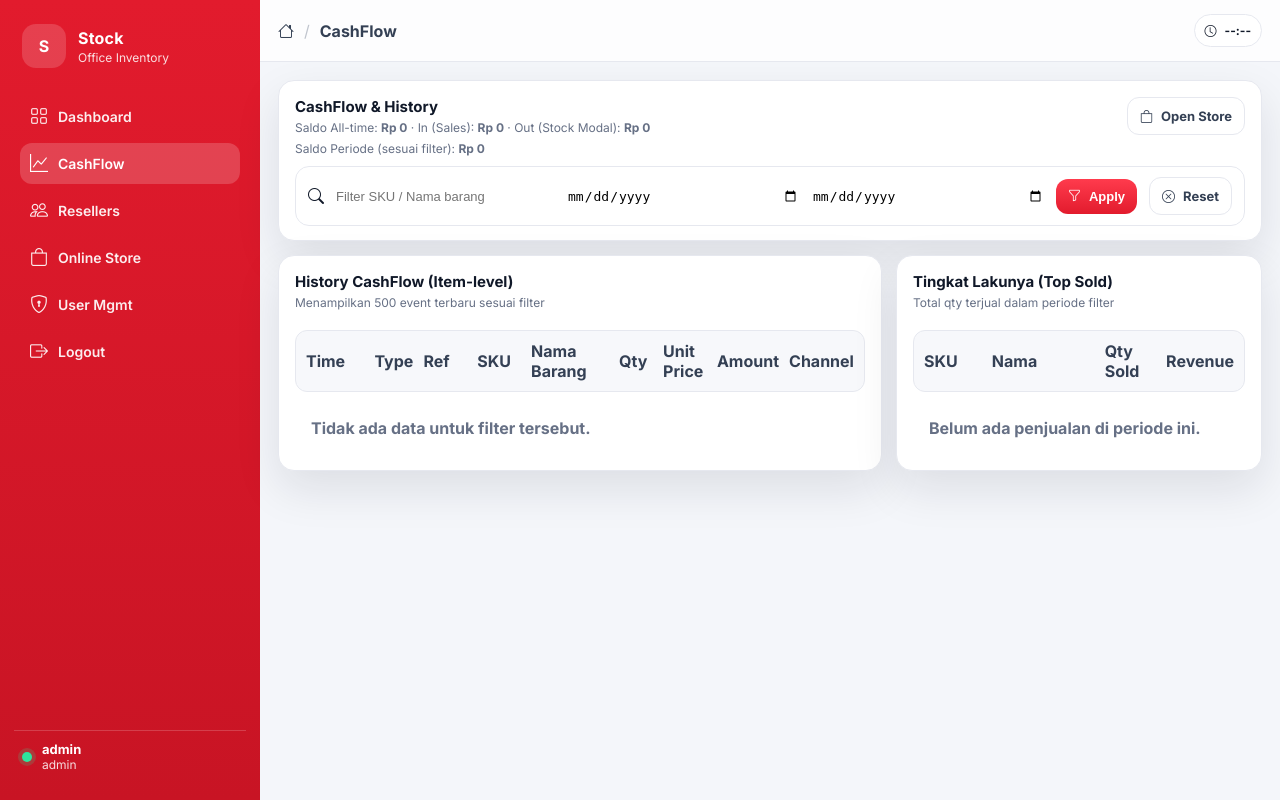
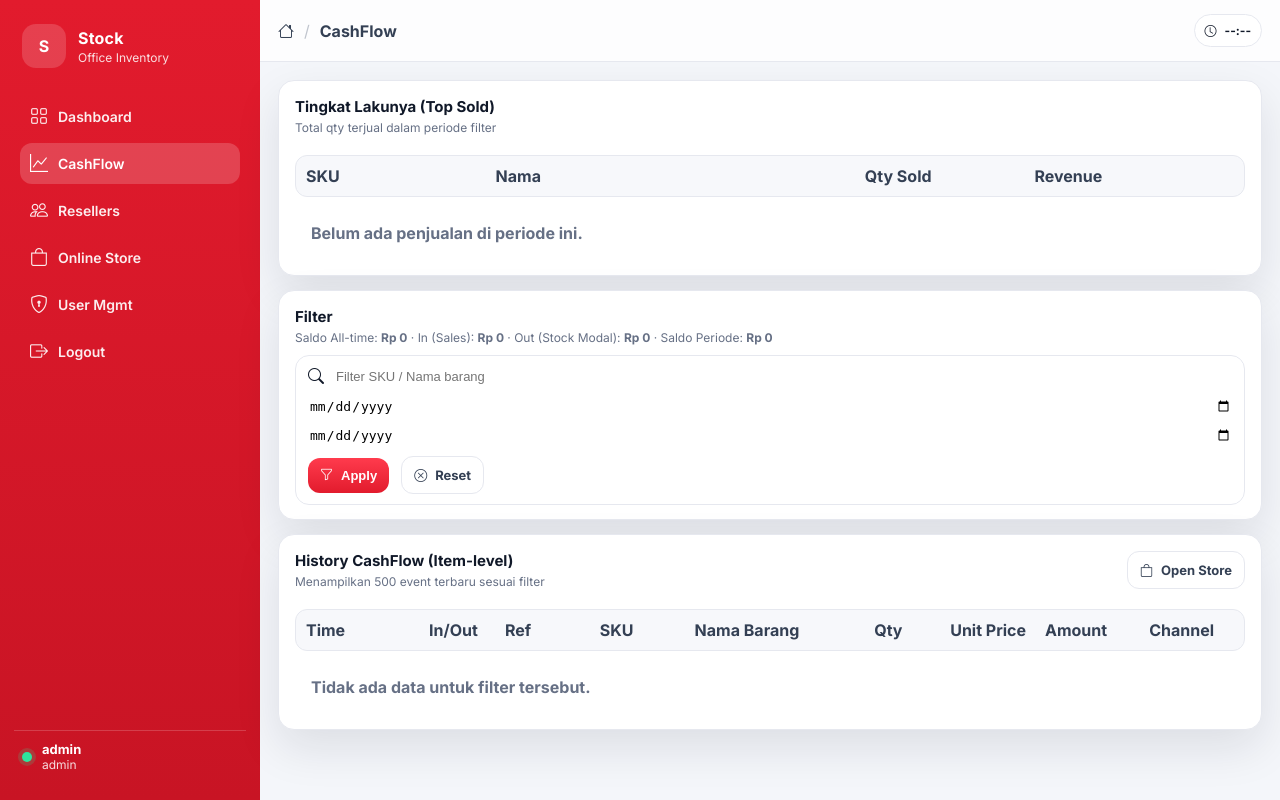
Before and after one commit to nandamiftahul/icalstore, a Flask app: page /cashflow in a window 1280 px wide. Run offline with Flask 3, Linux system fonts and the light colour scheme; a user stored in the database is signed in; data that the repository does not hold is empty.

Commit message:
edit design cash flow

```diff
--- a/templates/cashflow.html
+++ b/templates/cashflow.html
@@ -2,27 +2,60 @@
 {% set title = "CashFlow" %}
 {% block content %}
 
+<!-- =========================
+     1) TOP SOLD (di atas)
+========================= -->
 <div class="card">
   <div class="card-head">
     <div>
-      <div class="card-title">CashFlow & History</div>
+      <div class="card-title">Tingkat Lakunya (Top Sold)</div>
+      <div class="card-sub">Total qty terjual dalam periode filter</div>
+    </div>
+  </div>
+
+  <div class="table">
+    <div class="trow thead" style="grid-template-columns: .9fr 1.8fr .8fr 1fr;">
+      <div>SKU</div><div>Nama</div><div>Qty Sold</div><div>Revenue</div>
+    </div>
+
+    {% for s in sold_stats %}
+    <div class="trow" style="grid-template-columns: .9fr 1.8fr .8fr 1fr;">
+      <div><b>{{ s.sku }}</b></div>
+      <div>{{ s.name }}</div>
+      <div><b>{{ s.qty_sold }}</b></div>
+      <div>Rp {{ "{:,.0f}".format(s.revenue) }}</div>
+    </div>
+    {% endfor %}
+
+    {% if sold_stats|length == 0 %}
+      <div class="empty">Belum ada penjualan di periode ini.</div>
+    {% endif %}
+  </div>
+</div>
+
+<div style="height:14px;"></div>
+
+<!-- =========================
+     2) FILTER (tengah)
+========================= -->
+<div class="card">
+  <div class="card-head">
+    <div>
+      <div class="card-title">Filter</div>
       <div class="card-sub">
         Saldo All-time: <b>Rp {{ "{:,.0f}".format(balance_all_time) }}</b>
         · In (Sales): <b>Rp {{ "{:,.0f}".format(total_in_all) }}</b>
         · Out (Stock Modal): <b>Rp {{ "{:,.0f}".format(total_out_all) }}</b>
-      </div>
-      <div class="card-sub" style="margin-top:6px;">
-        Saldo Periode (sesuai filter): <b>Rp {{ "{:,.0f}".format(balance_range) }}</b>
+        · Saldo Periode: <b>Rp {{ "{:,.0f}".format(balance_range) }}</b>
       </div>
     </div>
-    <a class="btn ghost" href="{{ url_for('store') }}"><i class="bi bi-bag"></i> Open Store</a>
   </div>
 
   <div class="toolbar">
-    <form method="GET" action="{{ url_for('cashflow') }}" class="search" style="gap:12px;">
-      <div style="display:flex; gap:10px; flex:1; align-items:center;">
+    <form method="GET" action="{{ url_for('cashflow') }}" class="search" style="gap:12px; flex-wrap:wrap;">
+      <div style="display:flex; gap:10px; flex:1; align-items:center; min-width:260px;">
         <i class="bi bi-search"></i>
-        <input name="q" value="{{ q }}" placeholder="Filter SKU / Nama barang" style="min-width:220px;">
+        <input name="q" value="{{ q }}" placeholder="Filter SKU / Nama barang">
       </div>
 
       <input name="date_from" type="date" value="{{ date_from }}" title="Dari tanggal">
@@ -36,23 +69,35 @@
 
 <div style="height:14px;"></div>
 
-<div class="grid2">
+<!-- =========================
+     3) TABEL CASHFLOW (bawah)
+========================= -->
 <div class="card">
   <div class="card-head">
     <div>
       <div class="card-title">History CashFlow (Item-level)</div>
       <div class="card-sub">Menampilkan 500 event terbaru sesuai filter</div>
     </div>
+    <a class="btn ghost" href="{{ url_for('store') }}"><i class="bi bi-bag"></i> Open Store</a>
   </div>
 
   <div class="table">
-      <div class="trow thead" style="grid-template-columns: 1.2fr .8fr .9fr .9fr 1.6fr .7fr .9fr .9fr .9fr;">
-        <div>Time</div><div>Type</div><div>Ref</div><div>SKU</div><div>Nama Barang</div><div>Qty</div><div>Unit Price</div><div>Amount</div><div>Channel</div>
+    <div class="trow thead" style="grid-template-columns: 1.2fr .7fr .9fr .9fr 1.8fr .7fr .9fr 1fr .9fr;">
+      <div>Time</div>
+      <div>In/Out</div>
+      <div>Ref</div>
+      <div>SKU</div>
+      <div>Nama Barang</div>
+      <div>Qty</div>
+      <div>Unit Price</div>
+      <div>Amount</div>
+      <div>Channel</div>
     </div>
 
     {% for e in rows %}
-      <div class="trow" style="grid-template-columns: 1.2fr .8fr .9fr .9fr 1.6fr .7fr .9fr .9fr .9fr;">
+    <div class="trow" style="grid-template-columns: 1.2fr .7fr .9fr .9fr 1.8fr .7fr .9fr 1fr .9fr;">
       <div>{{ e.time.strftime("%Y-%m-%d %H:%M") }}</div>
+
       <div>
         {% if e.etype == "STOCKIN" %}
           <span class="pill danger">OUT</span>
@@ -60,11 +105,13 @@
           <span class="pill ok">IN</span>
         {% endif %}
       </div>
+
       <div><b>{{ e.ref }}</b></div>
       <div><b>{{ e.sku }}</b></div>
       <div>{{ e.product_name }}</div>
       <div>{{ e.qty }}</div>
       <div>Rp {{ "{:,.0f}".format(e.unit_price) }}</div>
+
       <div>
         {% if e.amount < 0 %}
           <span style="color:#ef4444;">- Rp {{ "{:,.0f}".format((-e.amount)) }}</span>
@@ -72,6 +119,7 @@
           <span style="color:#22c55e;">+ Rp {{ "{:,.0f}".format(e.amount) }}</span>
         {% endif %}
       </div>
+
       <div>{{ e.channel }}</div>
     </div>
     {% endfor %}
@@ -82,31 +130,4 @@
   </div>
 </div>
 
-  <div class="card">
-    <div class="card-head">
-      <div>
-        <div class="card-title">Tingkat Lakunya (Top Sold)</div>
-        <div class="card-sub">Total qty terjual dalam periode filter</div>
-      </div>
-    </div>
-
-    <div class="table">
-      <div class="trow thead" style="grid-template-columns: .9fr 1.6fr .8fr 1fr;">
-        <div>SKU</div><div>Nama</div><div>Qty Sold</div><div>Revenue</div>
-      </div>
-      {% for s in sold_stats %}
-      <div class="trow" style="grid-template-columns: .9fr 1.6fr .8fr 1fr;">
-        <div><b>{{ s.sku }}</b></div>
-        <div>{{ s.name }}</div>
-        <div><b>{{ s.qty_sold }}</b></div>
-        <div>Rp {{ "{:,.0f}".format(s.revenue) }}</div>
-      </div>
-      {% endfor %}
-      {% if sold_stats|length == 0 %}
-        <div class="empty">Belum ada penjualan di periode ini.</div>
-      {% endif %}
-    </div>
-  </div>
-</div>
-
 {% endblock %}
```
Lines whose indentation alone changed are shown as unchanged.
